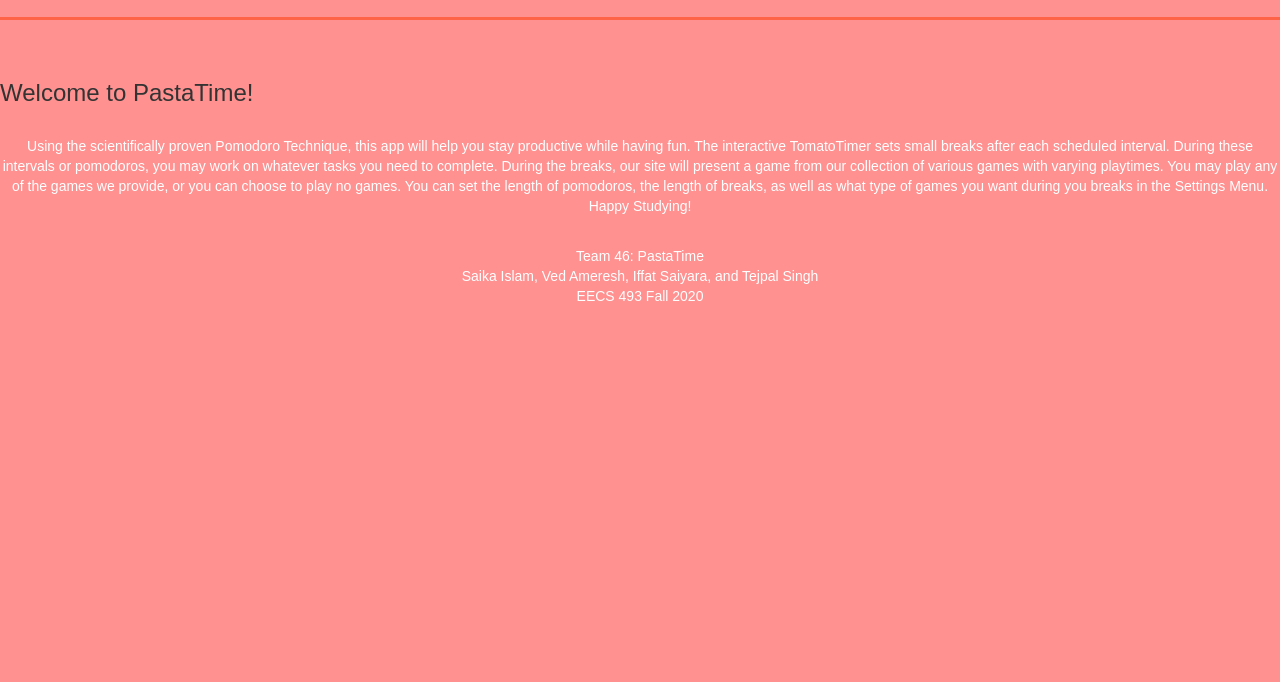
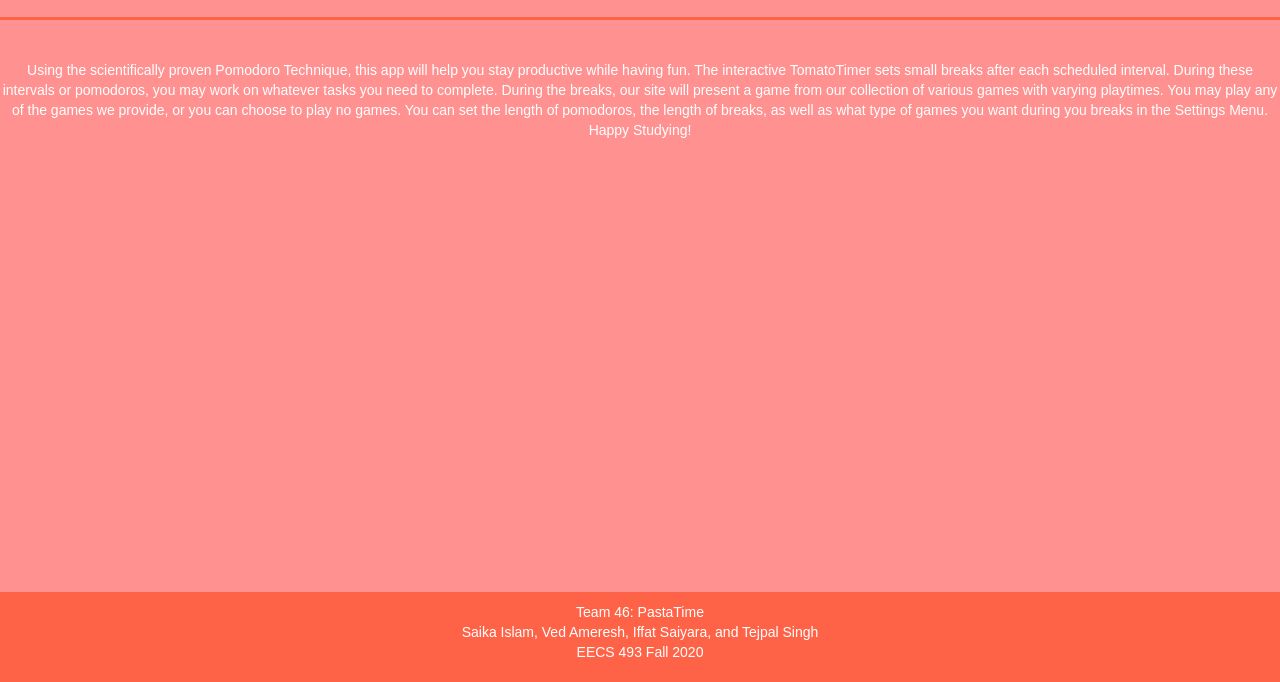
Before and after one commit to vameresh/493pastatime, a plain HTML site: page about.html in a window 1280 px wide. Shown: the part 118-800 px from the top of the page. Drawn offline with nearby package versions, Linux system fonts and the light colour scheme.

Commit message:
still merging about page

```diff
--- a/about.html
+++ b/about.html
@@ -13,9 +13,7 @@
         <input type="image" class = "top-left" src="images/back.svg" onclick="location.href='index.html';" />
         <div class="main">
             <h1> About <div id = "title" style = "font-size: 50px"> PastaTime </div> </h1>
-            <hr style="height:3px;border-width:0;background-color:tomato">
-            <br>
-            <h3> Welcome to PastaTime! </h3>
+            <hr>
             <br>
             <p> Using the scientifically proven Pomodoro Technique, this app will help you stay productive while having fun. The interactive TomatoTimer sets small breaks after each scheduled interval. During these intervals or pomodoros, you may work on whatever tasks you need to complete. During the breaks, our site will present a game from our collection of various games with varying playtimes. You may play any of the games we provide, or you can choose to play no games. You can set the length of pomodoros, the length of breaks, as well as what type of games you want during you breaks in the Settings Menu. Happy Studying! </p>
             <br>
--- a/style.css
+++ b/style.css
@@ -252,4 +252,20 @@ input:focus{
 .hidden-input::-webkit-inner-spin-button {
     -webkit-appearance: none;
     margin: 0;
-  }
+}
+
+hr{
+    height:3px;
+    border-width:0;
+    background-color:tomato
+}
+
+footer {
+    position: absolute;
+    bottom:0px;
+    width: 100%;
+    text-align: center;
+    padding: 10px;
+    background-color: tomato;
+    color: white;
+}
```
